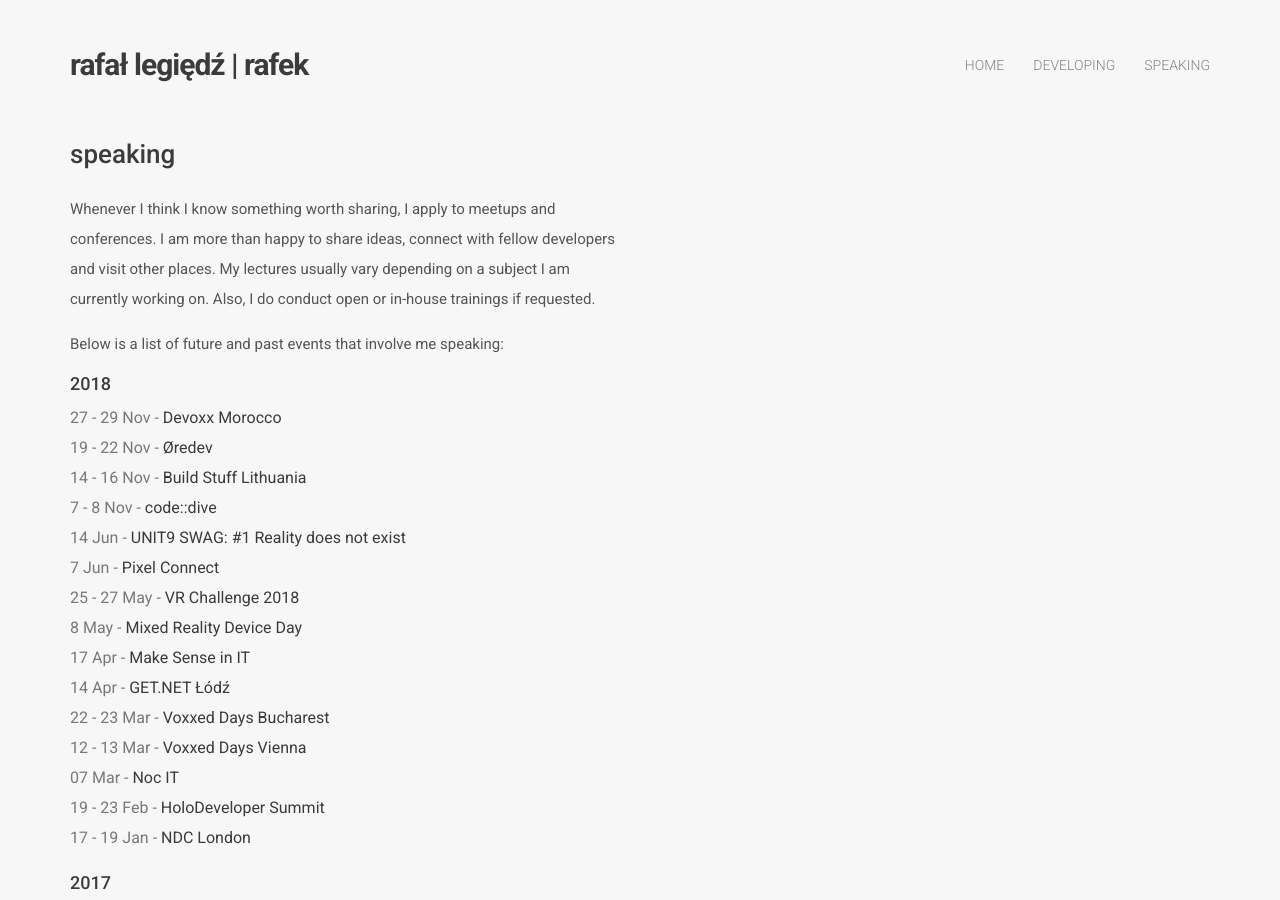
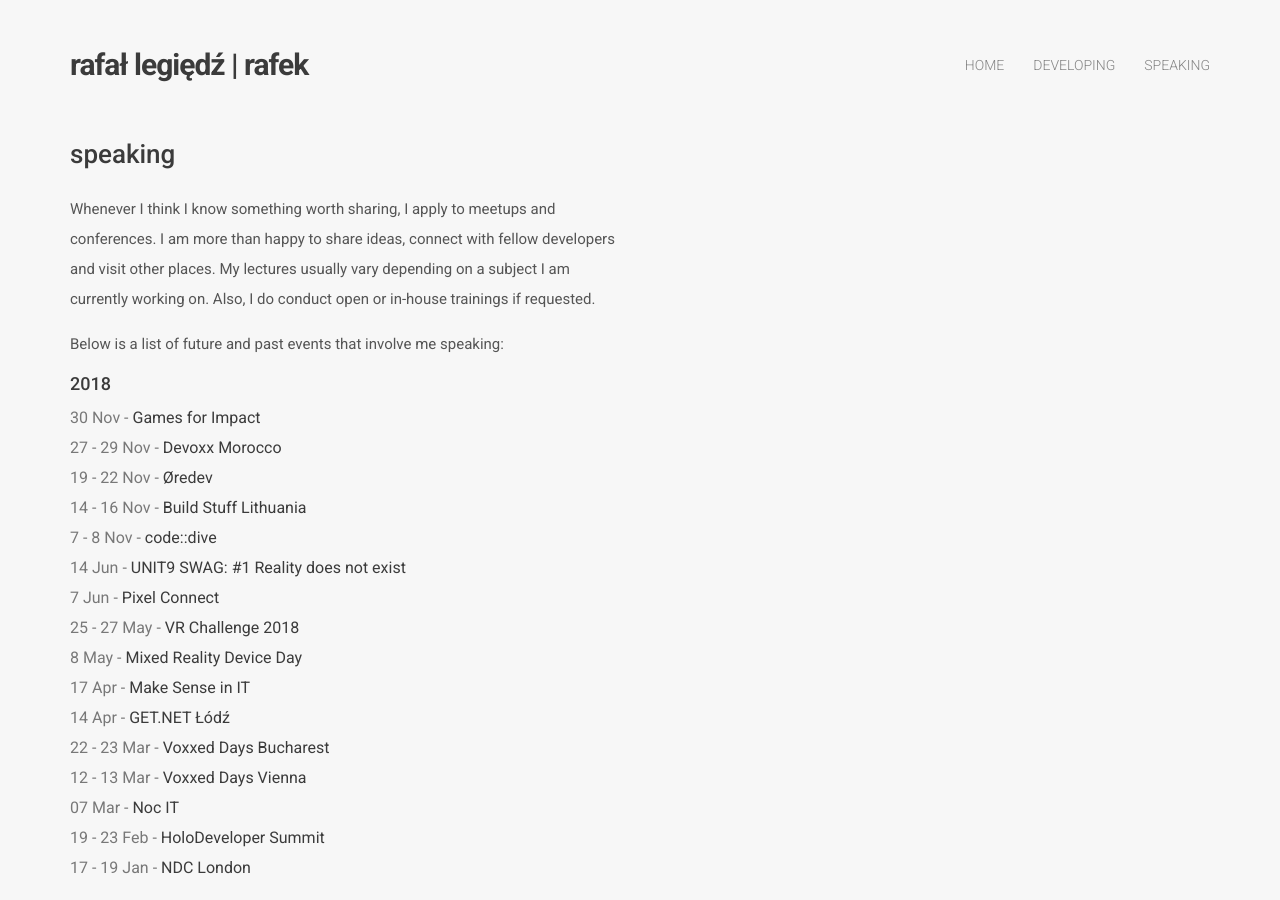
Before and after one commit to rafek/rafek.github.io, a Jekyll site: the page built from speaking/index.html, in a window 1280 px wide and 900 px high. Built offline with Jekyll 4.4.1, drawn with Linux system fonts in a browser that asks for light colours; nearby versions of some CDN libraries.

Commit message:
Updated speaking engagements.

```diff
--- a/speaking/index.html
+++ b/speaking/index.html
@@ -25,6 +25,9 @@
               <div class="tab year-2018-tab">
                 <h4>2018</h4>
                 <ul>
+                  <li>
+                    30 Nov - <a href="http://www.nina.gov.pl/projekty/games-for-impact/">Games for Impact</a>
+                  </li>
                   <li>
                     27 - 29 Nov - <a href="https://devoxx.ma/">Devoxx Morocco</a>
                   </li>
```
